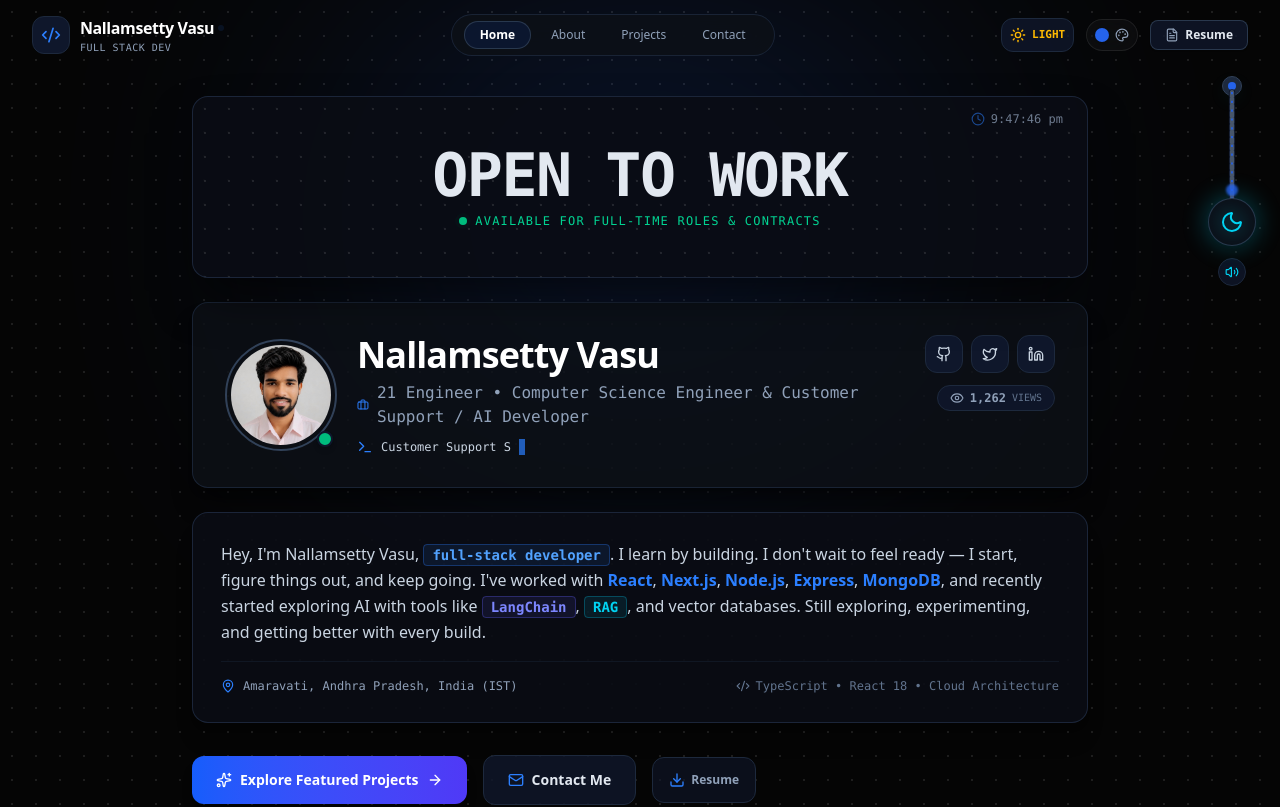
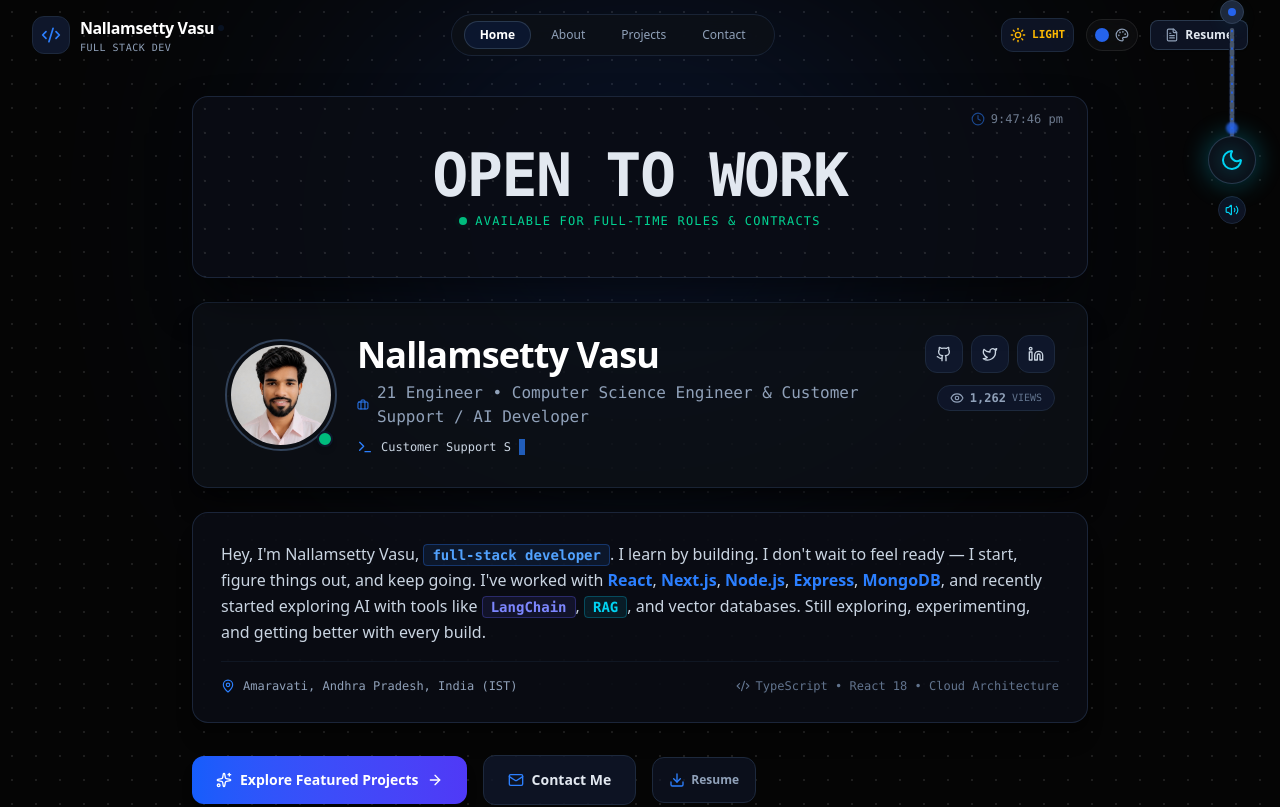
Before and after one commit to vasu-royal-2006/portfolio, a React (Vite) app: page / in a window 1280 px wide. Shown: the top 807 px of the page. Built offline with nearby package versions, Linux system fonts and the light colour scheme.

Commit message:
fix: adjust top offset and resize handling in SuspendedMouseToggle component

```diff
--- a/src/components/SuspendedMouseToggle.tsx
+++ b/src/components/SuspendedMouseToggle.tsx
@@ -18,7 +18,8 @@ export const SuspendedMouseToggle: React.FC<SuspendedMouseToggleProps> = ({
   const [isHovered, setIsHovered] = useState(false);
   const [isPulling, setIsPulling] = useState(false);
   const [isSwinging, setIsSwinging] = useState(false);
-  const [topOffset, setTopOffset] = useState<number | null>(56);
+  // fixed small offset so connector sits at top of viewport (appears attached)
+  const [topOffset, setTopOffset] = useState<number | null>(6);
 
   // Motion values
   const dragY = useMotionValue(0);
@@ -43,16 +44,14 @@ export const SuspendedMouseToggle: React.FC<SuspendedMouseToggleProps> = ({
     return () => clearTimeout(t);
   }, [isPulling, swingAngle]);
 
-  // Compute header height to align rope under navbar
+  // intentionally fixed to viewport top so connector appears attached
   useEffect(() => {
-    const compute = () => {
-      const header = document.querySelector('header');
-      const h = header ? Math.round(header.getBoundingClientRect().height) : 56;
-      setTopOffset(h + 6);
+    const onResize = () => {
+      // keep a small offset from top on resize
+      setTopOffset(6);
     };
-    compute();
-    window.addEventListener('resize', compute);
-    return () => window.removeEventListener('resize', compute);
+    window.addEventListener('resize', onResize);
+    return () => window.removeEventListener('resize', onResize);
   }, []);
 
   const playClickSound = () => {
@@ -103,12 +102,12 @@ export const SuspendedMouseToggle: React.FC<SuspendedMouseToggleProps> = ({
 
   return (
     <div
-      className="fixed right-6 z-[60] flex flex-col items-center pointer-events-auto"
+      className="fixed right-6 z-[70] flex flex-col items-center pointer-events-auto"
       style={{ top: topOffset ? `${topOffset}px` : undefined, transition: 'top 180ms ease' }}
     >
       <motion.div style={{ rotate: springAngle }} className="flex flex-col items-center origin-top relative z-10">
         {/* Connector nut - visually attaches rope to navbar */}
-        <div className={`w-5 h-5 rounded-full flex items-center justify-center border ${isDarkMode ? 'bg-slate-800 border-slate-700' : 'bg-white border-slate-300'} shadow-sm -mb-1`} style={{ boxShadow: isDarkMode ? '0 6px 18px rgba(6,182,212,0.06)' : '0 6px 18px rgba(245,158,11,0.06)' }}>
+        <div className={`w-6 h-6 rounded-full flex items-center justify-center border ${isDarkMode ? 'bg-slate-800 border-slate-700' : 'bg-white border-slate-300'} shadow-sm`} style={{ boxShadow: isDarkMode ? '0 6px 18px rgba(6,182,212,0.06)' : '0 6px 18px rgba(245,158,11,0.06)', transform: 'translateY(-6px)' }}>
           <div className="w-2 h-2 rounded-full" style={{ backgroundColor: accentTheme.hex }} />
         </div>
 
```
